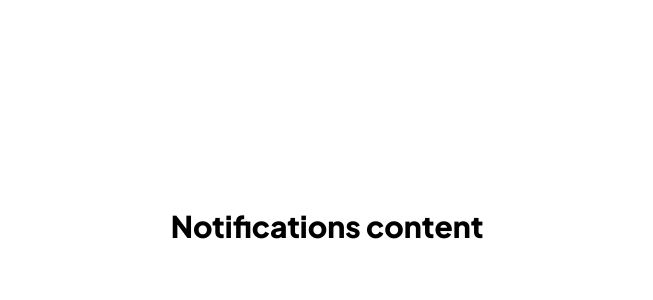
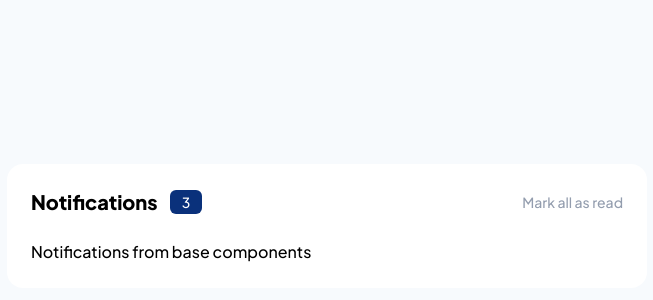
Before and after one commit to saroshfarhan/notifications-page, a React (Create React App) app: page / in a window 1280 px wide. Shown: the part 174-474 px from the top of the page, without its empty margins (313-966 px from the left). Built offline with nearby package versions, Linux system fonts and the light colour scheme.

Commit message:
initial comps created, base comps to be created.

```diff
--- a/public/index.html
+++ b/public/index.html
@@ -17,7 +17,7 @@
 
     <title>Frontend Mentor | Notifications page</title>
   </head>
-  <body>
+  <body class="bg-vlGrayBlue">
     <noscript>You need to enable JavaScript to run this app.</noscript>
     <div id="root"></div>
   </body>
--- a/src/components/Notification.jsx
+++ b/src/components/Notification.jsx
@@ -2,10 +2,26 @@ import React from "react";
 
 function Notifications() {
   return (
-    <div className="mx-auto">
-      <h1 className="text-center text-3xl font-semibold">
-        Notifications content
-      </h1>
+    <div className="mx-auto w-screen bg-white md:w-[640px] md:rounded-2xl lg:w-[640px] lg:rounded-2xl">
+      {/* Header section for notifications and masrk all button */}
+      <div className="mx-6 my-6 flex items-center justify-between">
+        <div className="flex items-center gap-3">
+          <h1 className="text-left text-xl font-semibold">Notifications</h1>
+          <div className="rounded-md bg-primBlue text-center text-sm text-white">
+            <p className="px-3 py-[2px]">3</p>
+          </div>
+        </div>
+        <button type="button" className="text-sm font-medium text-grayishBlue">
+          Mark all as read
+        </button>
+      </div>
+      {/* Header section ends here */}
+
+      {/* Notifications section start */}
+      <div id="notifications-section" className="mx-6 mb-6">
+        <h1>Notifications from base components</h1>
+      </div>
+      {/* Notifications section end */}
     </div>
   );
 }
--- a/tailwind.config.js
+++ b/tailwind.config.js
@@ -1,6 +1,6 @@
 /** @type {import('tailwindcss').Config} */
 module.exports = {
-  content: ["./src/**/*.{js,jsx,ts,tsx}"],
+  content: ["./src/**/*.{js,jsx,ts,tsx}", "./public/**/*.{html,js}"],
   theme: {
     container: {
       center: true,
```
